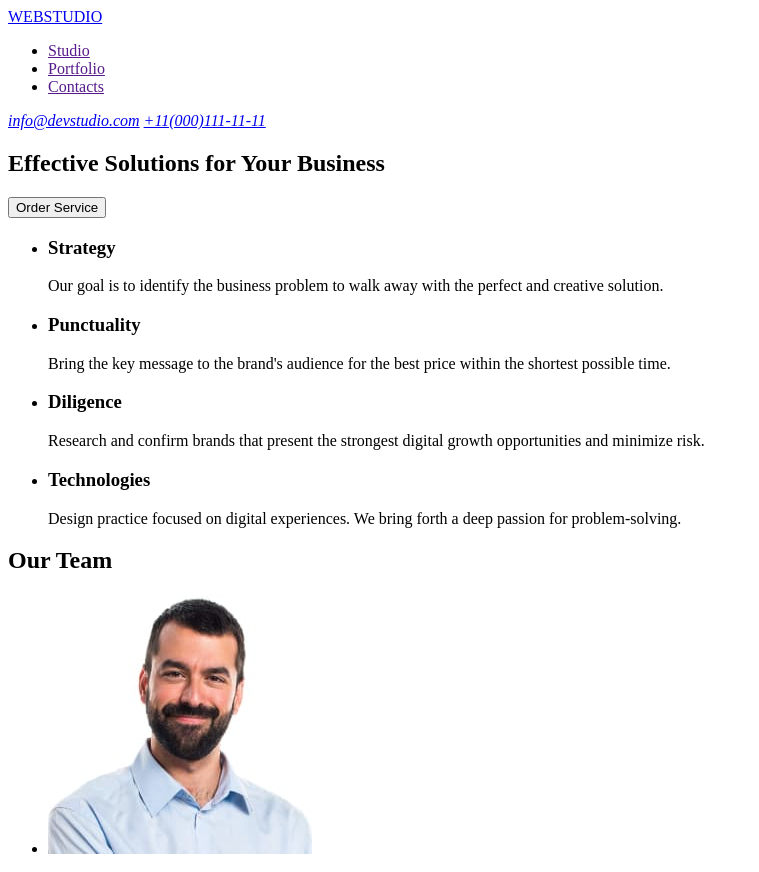
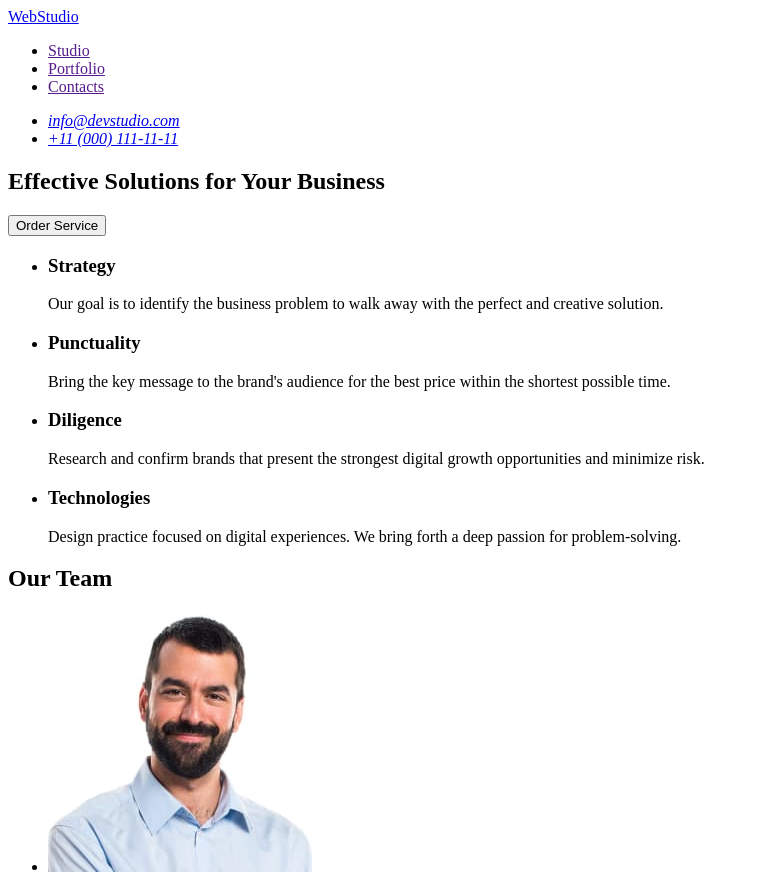
Before and after one commit to Anna23071986/goit-markup-hw-01, a plain HTML site: page index.html in a window 1280 px wide. Shown: the top 872 px of the page, without its empty margins (0-759 px from the left). Drawn offline with Linux system fonts and the light colour scheme.

Commit message:
second homework version

```diff
--- a/index.html
+++ b/index.html
@@ -8,7 +8,7 @@
   <body>
     <header>
       <nav>
-        <a href="./index.html">WEBSTUDIO</a>
+        <a href="./index.html">WebStudio</a>
 
         <ul>
           <li><a href="">Studio</a></li>
@@ -18,8 +18,10 @@
       </nav>
 
       <address>
-        <a href="mailto:info@devstudio.com">info@devstudio.com</a>
-        <a href="tel:+11(000)111-11-11">+11(000)111-11-11</a>
+        <ul>
+          <li><a href="mailto:info@devstudio.com">info@devstudio.com</a></li>
+          <li><a href="tel:+110001111111">+11 (000) 111-11-11</a></li>
+        </ul>
       </address>
     </header>
 
@@ -30,6 +32,7 @@
       </section>
 
       <section>
+        <h2 hidden></h2>
         <ul>
           <li>
             <h3>Strategy</h3>
@@ -110,7 +113,8 @@
     </main>
 
     <footer>
-      <a href="./index.html">WEBSTUDIO</a>
+      <a href="./index.html">WebStudio</a>
+
       <p>
         Increase the flow of customers and sales for your business with digital
         marketing & growth solutions.
```
